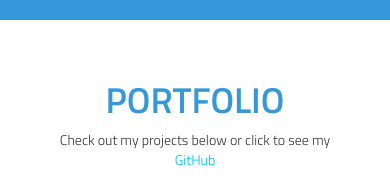
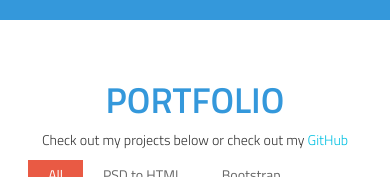
Before and after one commit to epdubi/ericwagner.dev, a plain HTML site: page index.html in a window 390 px wide. Shown: the part 3220-3397 px from the top of the page. Drawn offline with nearby package versions, Linux system fonts and the light colour scheme.

Commit message:
Fix verbiage and mobile style

```diff
--- a/index.html
+++ b/index.html
@@ -192,8 +192,8 @@
             <div class="portfolio_section">
                 <div class="col-md-12 portfolio_top">
                     <h1>Portfolio</h1>
-                    <p>Check out my projects below or click to see my
-                        <a href="https://github.com/epdubi" target="_blank">GitHub</a>
+                    <p>Check out my projects below or check out my
+                        <a href="https://github.com/epdubi" target="_blank" class="github-link">GitHub</a>
                     </p>
                 </div>
             </div>
--- a/style.css
+++ b/style.css
@@ -378,6 +378,9 @@ Image credits: unsplash.com
   }
   .profile-img{
     max-width: 250px !important;
+  }
+  .github-link{
+    font-size: 14px;
   }
 }
 
```
